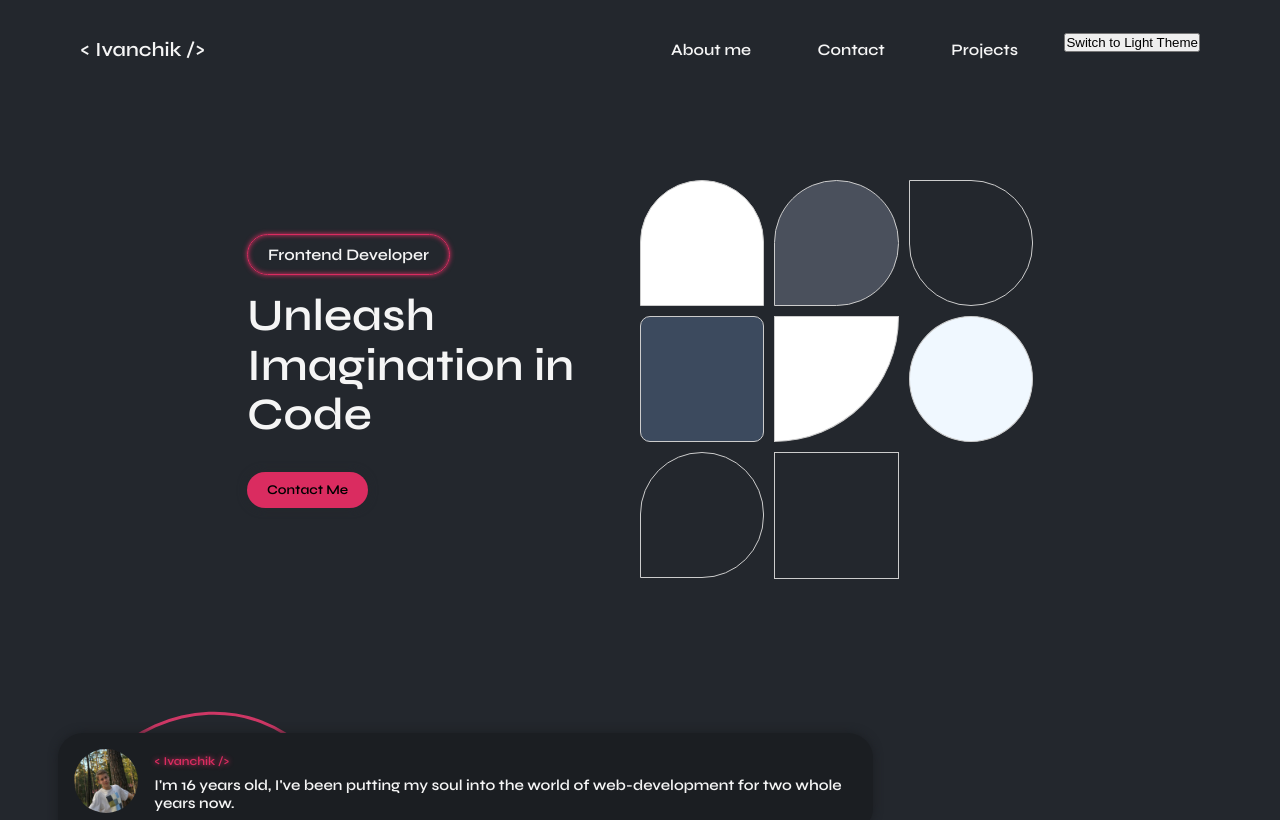
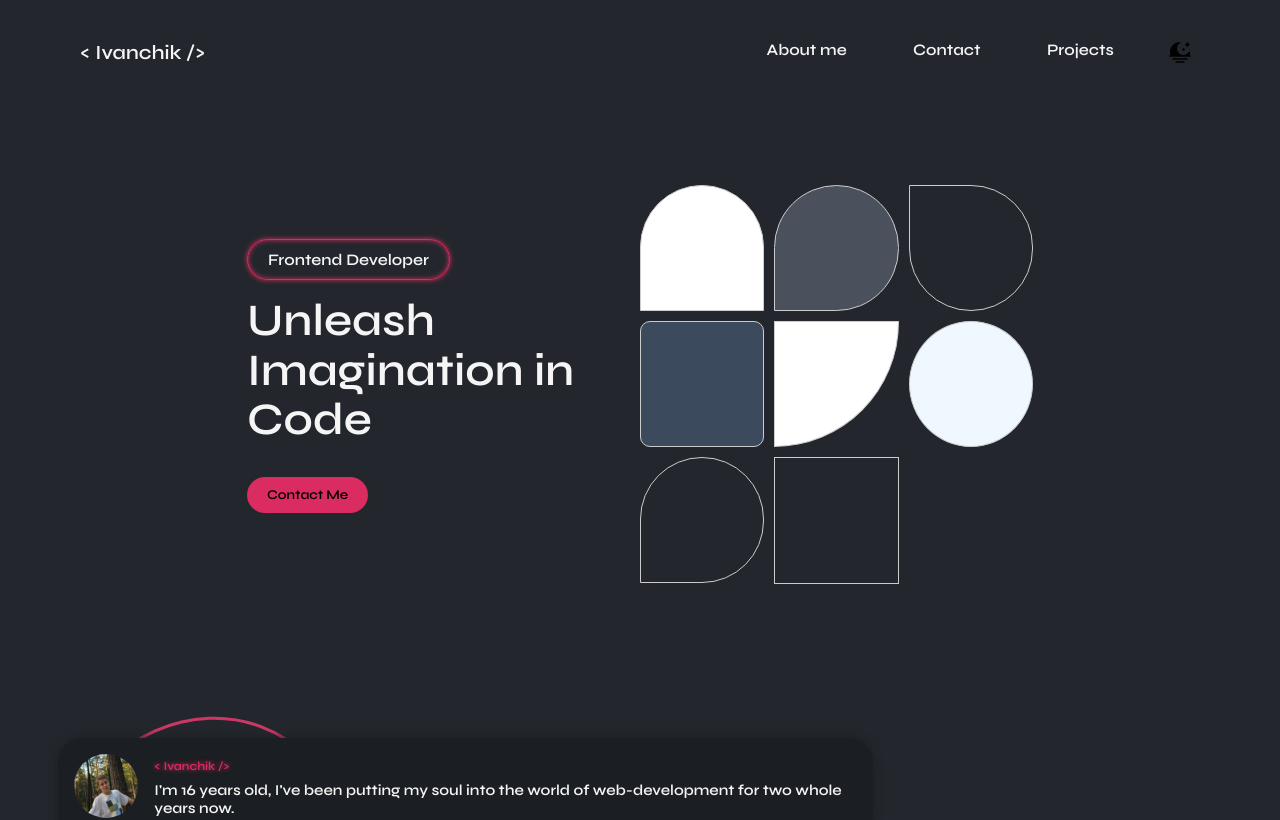
Before and after one commit to IvanchikIvan/Ivanchik-Portfolio, a React (Create React App) app in the folder client/: page / in a window 1280 px wide. Shown: the top 820 px of the page. Built offline with nearby package versions, Linux system fonts and the light colour scheme.

Commit message:
Theme button styled

```diff
--- a/client/src/components/NavBar/NavBar.js
+++ b/client/src/components/NavBar/NavBar.js
@@ -33,9 +33,7 @@ const NavBar = () => {
           <div className="nav-item"><a href="#chat">About me</a></div>
           <div className="nav-item"><a href="#footer">Contact</a></div>
           <div className="nav-item"><a href="#projects">Projects</a></div>
-          <div className="theme-btn">
-            <ThemeProvider/>
-          </div>
+          <ThemeProvider/>
         </div>
       </div>
     </div>
--- /dev/null
+++ b/client/src/components/light_dart_theme/btn.css
@@ -0,0 +1,46 @@
+.theme-toggle-btn {
+  background-color: transparent;
+  border: none;
+  cursor: pointer;
+  outline: none;
+  transition: background-color 0.3s ease-in-out, transform 0.3s ease-in-out;
+  display: flex;
+  align-items: center;
+  padding: 8px;
+  border-radius: 50%;
+}
+
+.theme-toggle-btn:hover {
+  background-color: rgba(255, 255, 255, 0.1);
+  transform: scale(1.1);
+}
+
+.theme-toggle-btn:active {
+  transform: scale(0.9);
+}
+
+.theme-toggle-btn svg {
+  width: 24px;
+  height: 24px;
+  fill: #1c274c;
+  transition: fill 0.3s ease-in-out;
+}
+
+.theme-toggle-btn:hover svg {
+  fill: #ffffff;
+}
+
+[data-theme="dark"] .theme-toggle-btn svg {
+  fill: #000000;
+}
+
+.theme-btn {
+  display: flex;
+  justify-content: center;
+  align-items: center;
+}
+
+.theme-toggle-btn:focus {
+  outline: none;
+  box-shadow: 0 0 10px rgba(255, 255, 255, 0.5);
+}
--- a/client/src/components/light_dart_theme/themeProvider.js
+++ b/client/src/components/light_dart_theme/themeProvider.js
@@ -1,18 +1,51 @@
 import React, { useState } from "react";
+import "./btn.css";
 
 const ThemeProvider = () => {
   const [isDarkTheme, setIsDarkTheme] = useState(false);
   const html = document.querySelector("html");
+
   const toggleTheme = () => {
     setIsDarkTheme(!isDarkTheme);
-    console.log(isDarkTheme)
-    html.setAttribute('data-theme', (isDarkTheme ? "dark" : "light"))
+    console.log(isDarkTheme);
+    html.setAttribute("data-theme", isDarkTheme ? "dark" : "light");
   };
 
   return (
-    <div>
-      <button onClick={toggleTheme}>
-        {isDarkTheme ? "Switch to Dark Theme" : "Switch to Light Theme"}
+    <div className="theme-btn">
+      <button onClick={toggleTheme} className="theme-toggle-btn">
+        {isDarkTheme ? (
+          <svg
+            width="24px"
+            height="24px"
+            viewBox="0 0 36 36"
+            xmlns="http://www.w3.org/2000/svg"
+            aria-hidden="true"
+            role="img"
+            class="iconify iconify--twemoji"
+            preserveAspectRatio="xMidYMid meet"
+          >
+            <path
+              fill="#FFAC33"
+              d="M16 2s0-2 2-2s2 2 2 2v2s0 2-2 2s-2-2-2-2V2zm18 14s2 0 2 2s-2 2-2 2h-2s-2 0-2-2s2-2 2-2h2zM4 16s2 0 2 2s-2 2-2 2H2s-2 0-2-2s2-2 2-2h2zm5.121-8.707s1.414 1.414 0 2.828s-2.828 0-2.828 0L4.878 8.708s-1.414-1.414 0-2.829c1.415-1.414 2.829 0 2.829 0l1.414 1.414zm21 21s1.414 1.414 0 2.828s-2.828 0-2.828 0l-1.414-1.414s-1.414-1.414 0-2.828s2.828 0 2.828 0l1.414 1.414zm-.413-18.172s-1.414 1.414-2.828 0s0-2.828 0-2.828l1.414-1.414s1.414-1.414 2.828 0s0 2.828 0 2.828l-1.414 1.414zm-21 21s-1.414 1.414-2.828 0s0-2.828 0-2.828l1.414-1.414s1.414-1.414 2.828 0s0 2.828 0 2.828l-1.414 1.414zM16 32s0-2 2-2s2 2 2 2v2s0 2-2 2s-2-2-2-2v-2z"
+            ></path>
+            <circle fill="#FFAC33" cx="18" cy="18" r="10"></circle>
+          </svg>
+        ) : (
+          <svg
+            width="24px"
+            height="24px"
+            viewBox="0 0 24 24"
+            fill="#1C274C"
+            xmlns="http://www.w3.org/2000/svg"
+          >
+            <path d="M2 12C2 6.47715 6.47715 2 12 2C12.4627 2 12.5392 2.69347 12.1432 2.93276C10.2594 4.07105 9 6.13845 9 8.5C9 12.0899 11.9101 15 15.5 15C17.8615 15 19.9289 13.7406 21.0672 11.8568C21.3065 11.4608 22 11.5373 22 12C22 13.1377 21.81 14.231 21.46 15.25H22C22.4142 15.25 22.75 15.5858 22.75 16C22.75 16.4142 22.4142 16.75 22 16.75H2C1.58579 16.75 1.25 16.4142 1.25 16C1.25 15.5858 1.58579 15.25 2 15.25H2.53998C2.18999 14.231 2 13.1377 2 12Z" />
+            <path d="M5 18.25C4.58579 18.25 4.25 18.5858 4.25 19C4.25 19.4142 4.58579 19.75 5 19.75H19C19.4142 19.75 19.75 19.4142 19.75 19C19.75 18.5858 19.4142 18.25 19 18.25H5Z" />
+            <path d="M8 21.25C7.58579 21.25 7.25 21.5858 7.25 22C7.25 22.4142 7.58579 22.75 8 22.75H16C16.4142 22.75 16.75 22.4142 16.75 22C16.75 21.5858 16.4142 21.25 16 21.25H8Z" />
+            <path d="M19.9001 2.30719C19.7392 1.8976 19.1616 1.8976 19.0007 2.30719L18.5703 3.40247C18.5212 3.52752 18.4226 3.62651 18.298 3.67583L17.2067 4.1078C16.7986 4.26934 16.7986 4.849 17.2067 5.01054L18.298 5.44252C18.4226 5.49184 18.5212 5.59082 18.5703 5.71587L19.0007 6.81115C19.1616 7.22074 19.7392 7.22074 19.9001 6.81116L20.3305 5.71587C20.3796 5.59082 20.4782 5.49184 20.6028 5.44252L21.6941 5.01054C22.1022 4.849 22.1022 4.26934 21.6941 4.1078L20.6028 3.67583C20.4782 3.62651 20.3796 3.52752 20.3305 3.40247L19.9001 2.30719Z" />
+            <path d="M16.0328 8.12967C15.8718 7.72009 15.2943 7.72009 15.1333 8.12967L14.9764 8.52902C14.9273 8.65407 14.8287 8.75305 14.7041 8.80237L14.3062 8.95987C13.8981 9.12141 13.8981 9.70107 14.3062 9.86261L14.7041 10.0201C14.8287 10.0694 14.9273 10.1684 14.9764 10.2935L15.1333 10.6928C15.2943 11.1024 15.8718 11.1024 16.0328 10.6928L16.1897 10.2935C16.2388 10.1684 16.3374 10.0694 16.462 10.0201L16.8599 9.86261C17.268 9.70107 17.268 9.12141 16.8599 8.95987L16.462 8.80237C16.3374 8.75305 16.2388 8.65407 16.1897 8.52902L16.0328 8.12967Z" />
+          </svg>
+        )}
       </button>
     </div>
   );
```
